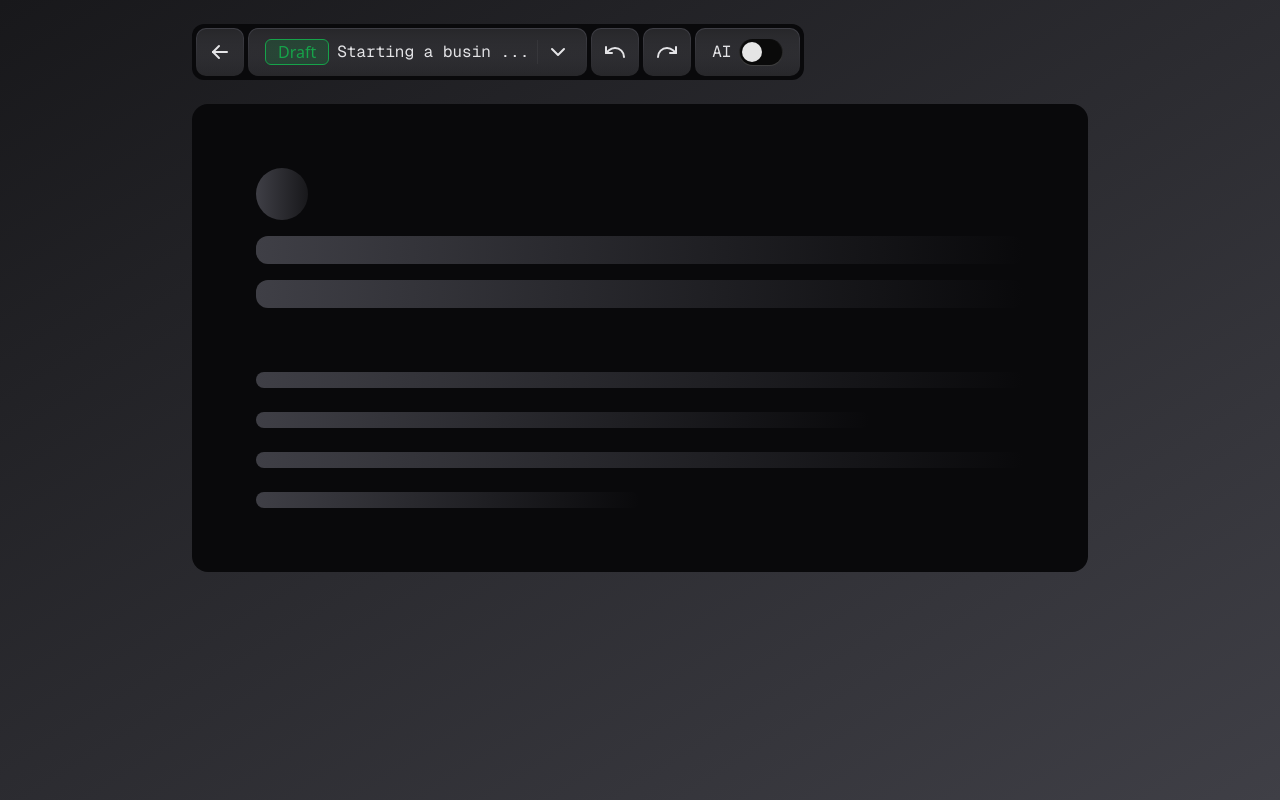
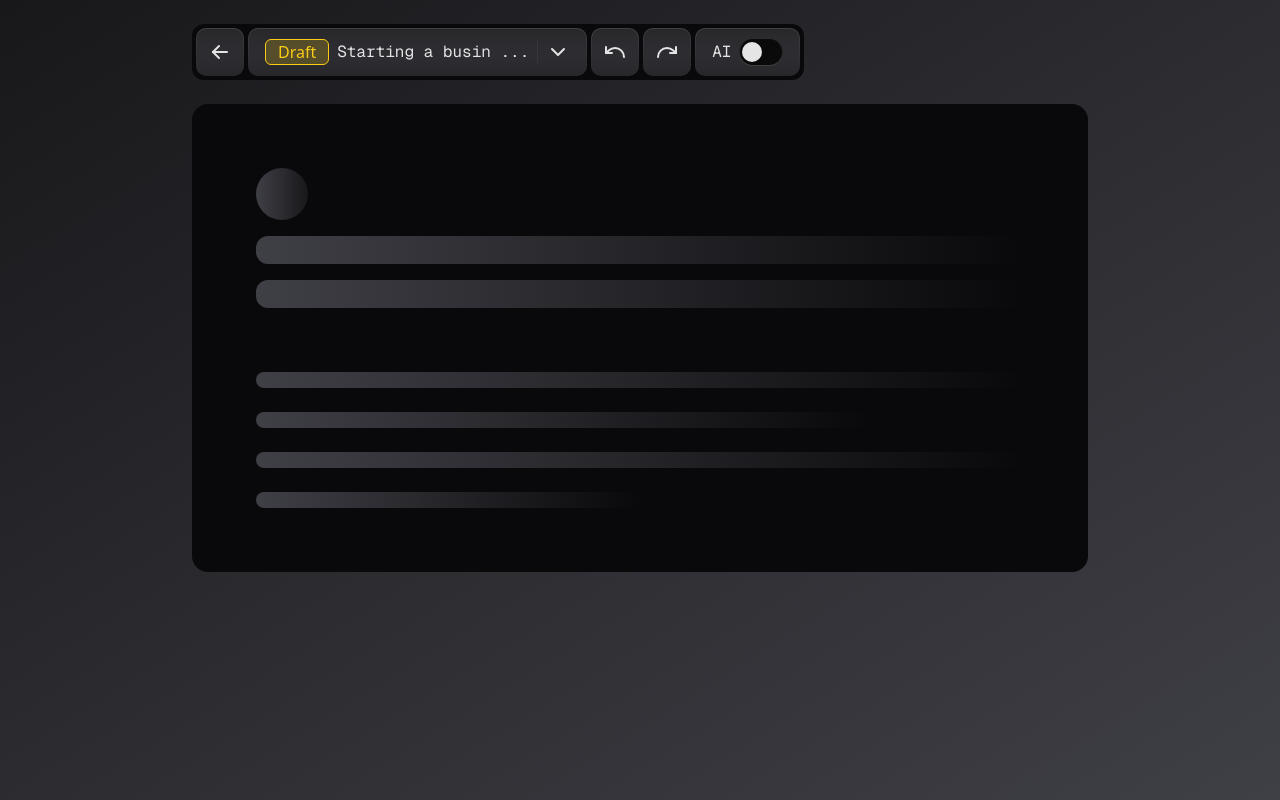
Before and after one commit to nstfkc/nstfkc.com, a Next.js app: page /nav-menu in a window 1280 px wide. Built offline with nearby package versions, Linux system fonts and the light colour scheme.

Commit message:
fix draft

```diff
--- a/app/nav-menu/page.tsx
+++ b/app/nav-menu/page.tsx
@@ -30,7 +30,7 @@ const MenuButton = () => {
   return (
     <Button className="h-[48px] group">
       <div className="flex items-center gap-2 h-full flex-1 px-4 group-data-[state=open]:bg-white/5">
-        <div className="font-sans bg-green-600/20 px-3 rounded-md border border-green-600 text-green-600">
+        <div className="font-sans bg-yellow-400/20 px-3 rounded-md border border-yellow-400 text-yellow-400">
           Draft
         </div>
         <div>Starting a busin ...</div>
```
